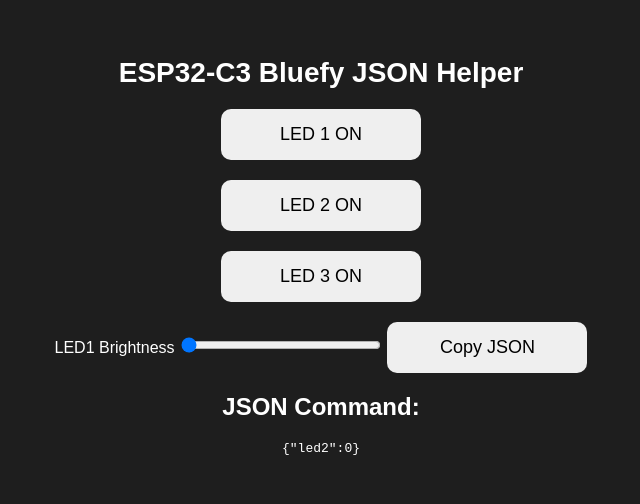
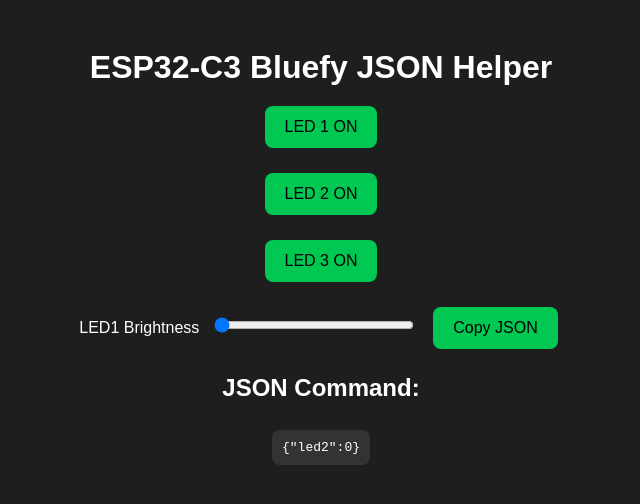
Before and after one commit to nishathaslam99-create/Tree-House-LED-control, a plain HTML site: page index.html in a window 1280 px wide. Shown: the whole page, without its empty margins (319-959 px from the left). Drawn offline with Linux system fonts and the light colour scheme.

Commit message:
Update style.css

```diff
--- a/style.css
+++ b/style.css
@@ -3,55 +3,41 @@ body {
     color: white;
     font-family: Arial, sans-serif;
     text-align: center;
-    padding: 30px;
+    padding: 20px;
 }
 
-h1 {
-    font-size: 28px;
-    margin-bottom: 20px;
-}
-
-#connectBtn {
-    padding: 15px 25px;
-    font-size: 18px;
-    border-radius: 10px;
-    border: none;
-    background: #007bff;
-    color: white;
-    cursor: pointer;
-}
-#connectBtn:active {
-    background: #0059c9;
-}
-
-#controlPanel {
-    margin-top: 20px;
+h1, h2 {
+    margin-bottom: 15px;
 }
 
 .led-control {
-    margin: 20px 0;
+    margin: 15px 0;
 }
 
 .btn {
-    width: 200px;
-    padding: 15px;
-    border-radius: 10px;
+    padding: 12px 20px;
+    font-size: 16px;
+    border-radius: 8px;
     border: none;
-    font-size: 18px;
     cursor: pointer;
+    background: #00c853;
+    color: black;
+    margin: 5px;
 }
 
-.on {
-    background: #00c853;
-    color: black;
-}
-
-.off {
+.btn.off {
     background: #ff1744;
-    color: black;
 }
 
 input[type=range] {
     width: 200px;
-    margin-top: 10px;
+    margin: 10px;
 }
+
+pre {
+    background: #333;
+    padding: 10px;
+    border-radius: 8px;
+    display: inline-block;
+    text-align: left;
+}
```
